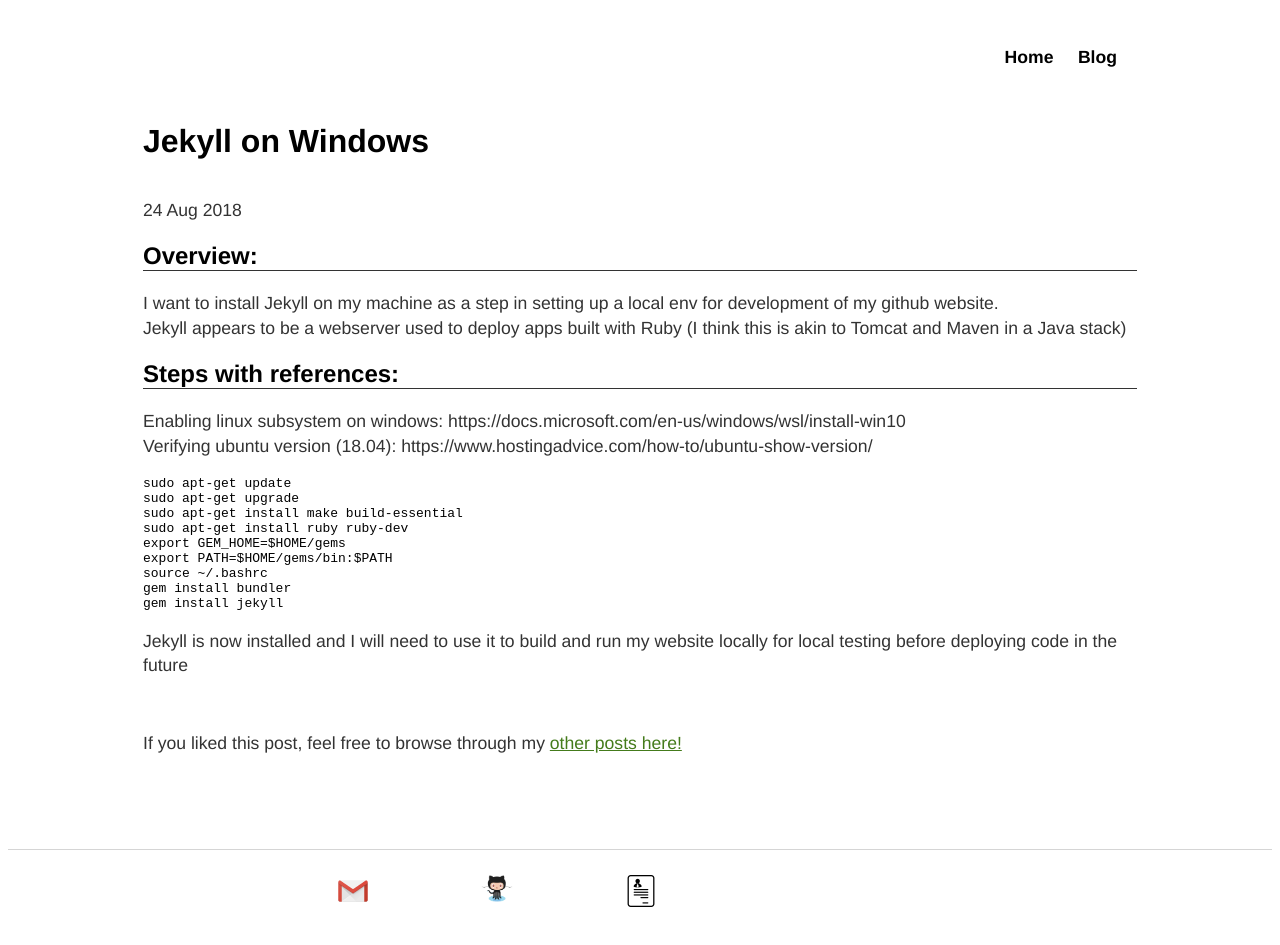
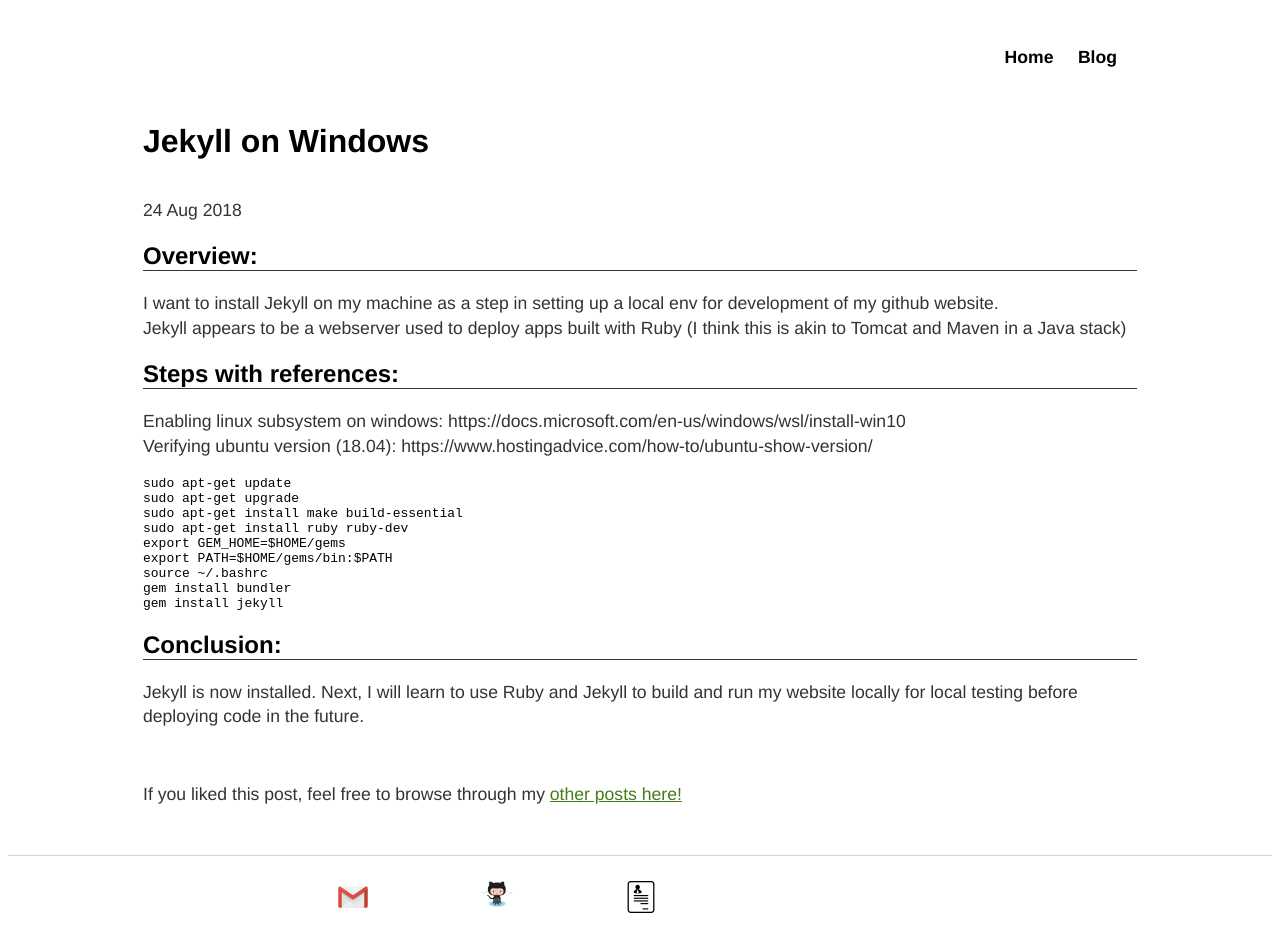
Before and after one commit to dfastje/dfastje.github.io, a Jekyll site: the page built from _posts/2018-08-24-Jekyll-Windows.md, in a window 1280 px wide. Built offline with Jekyll 4.4.1, drawn with Linux system fonts in a browser that asks for light colours.

Commit message:
fixing typos

````diff
--- a/_posts/2018-08-24-Jekyll-Windows.md
+++ b/_posts/2018-08-24-Jekyll-Windows.md
@@ -22,5 +22,7 @@
 gem install bundler
 gem install jekyll
 ```
-Jekyll is now installed and I will need to use it to build and run my website locally for local testing before
- deploying code in the future
+
+## Conclusion:
+Jekyll is now installed. Next, I will learn to use Ruby and Jekyll to build and run my website locally for local
+testing before deploying code in the future.
````
